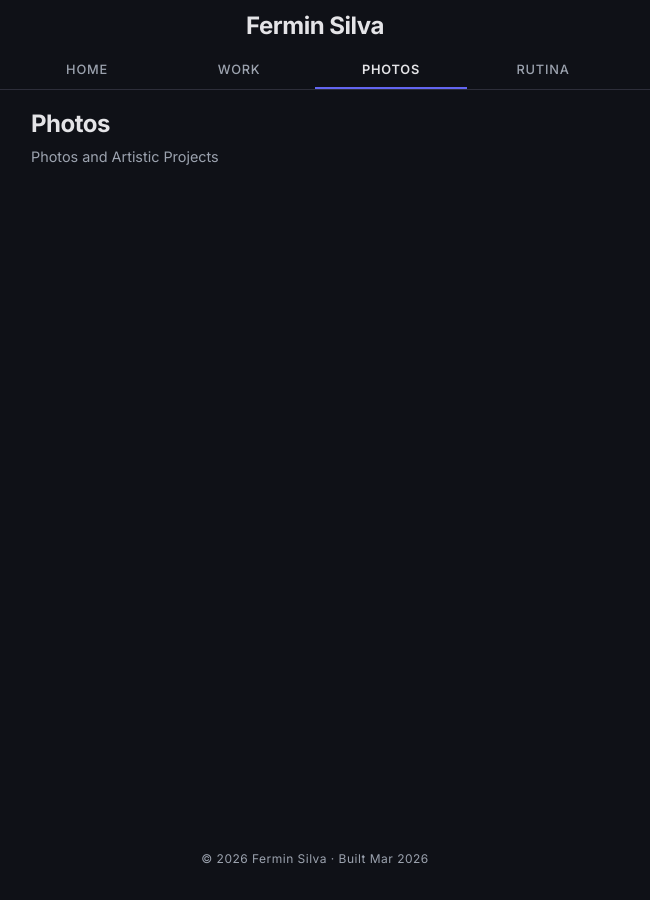
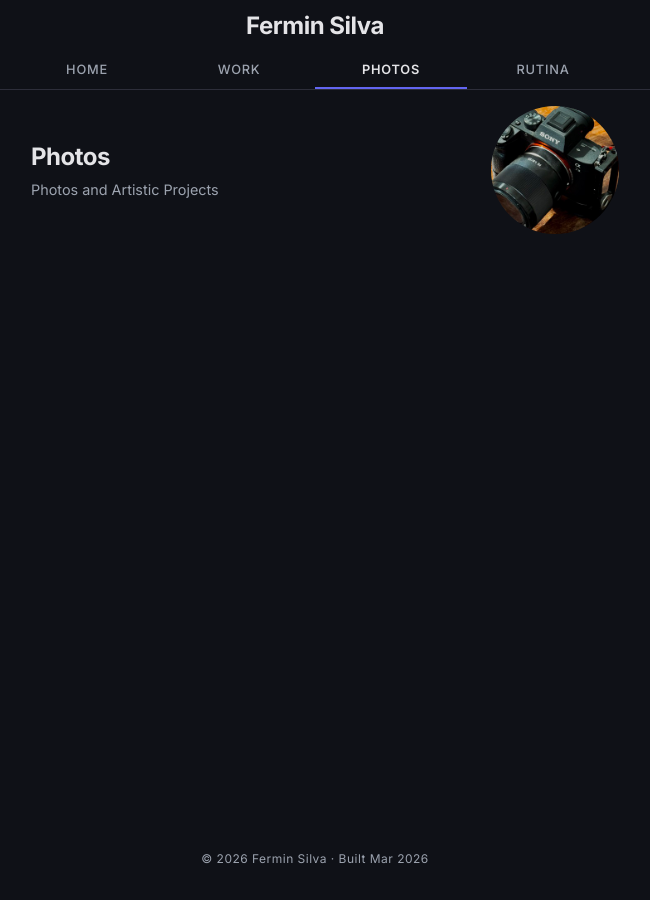
Before and after one commit to fermin-silva/fermin-silva.github.io, a Jekyll site: the page built from photos.html, in a window 1280 px wide. Shown: the whole page, without its empty margins (325-975 px from the left). Built offline with Jekyll 4.4.1, drawn with Linux system fonts in a browser that asks for light colours.

Commit message:
feat: add optimized profile photo to photos page header (#12)
Converts IMG_9172.heic to web-optimized JPEG (400x400, 76KB) stored
in assets/photos/ and reuses the page-header--with-photo component
for visual consistency with the Work page.

Co-authored-by: Fermin Silva <fermin@pomelo.la>
Co-authored-by: Claude Sonnet 4.6 <noreply@anthropic.com>

```diff
--- a/photos.html
+++ b/photos.html
@@ -9,13 +9,19 @@ page_subtitle:
   es: Fotos y Proyectos Artísticos
 ---
 
-<div class="page-header">
-  <h1>{{ page.page_title.en }}</h1>
-  <p>{{ page.page_subtitle.en }}</p>
+<div class="page-header page-header--with-photo">
+  <div class="page-header-text">
+    <h1>{{ page.page_title.en }}</h1>
+    <p>{{ page.page_subtitle.en }}</p>
+  </div>
+  <div class="page-header-photo" onclick="this.nextElementSibling.showModal()">
+    <img src="{{ '/assets/photos/me.jpeg' | relative_url }}" alt="Fermin Silva">
+  </div>
+  <dialog class="photo-lightbox" onclick="this.close()">
+    <img src="{{ '/assets/photos/me.jpeg' | relative_url }}" alt="Fermin Silva">
+  </dialog>
 </div>
 
 <div class="section">
-
-    <!-- Add more items in front matter above -->
-  </div>
+  <!-- Add more items in front matter above -->
 </div>
```
Also changed, not shown: assets/photos/me.jpeg (added).
